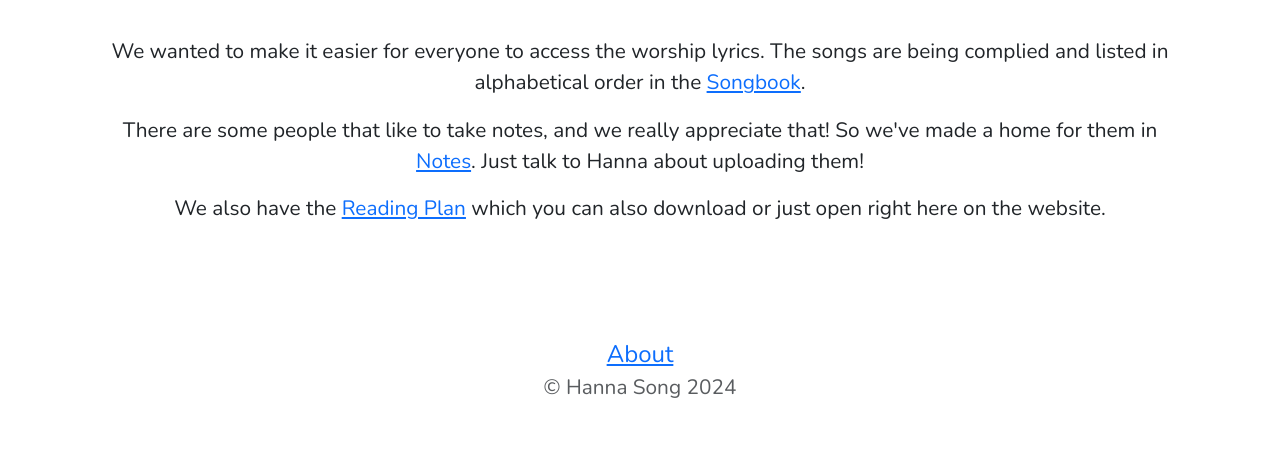
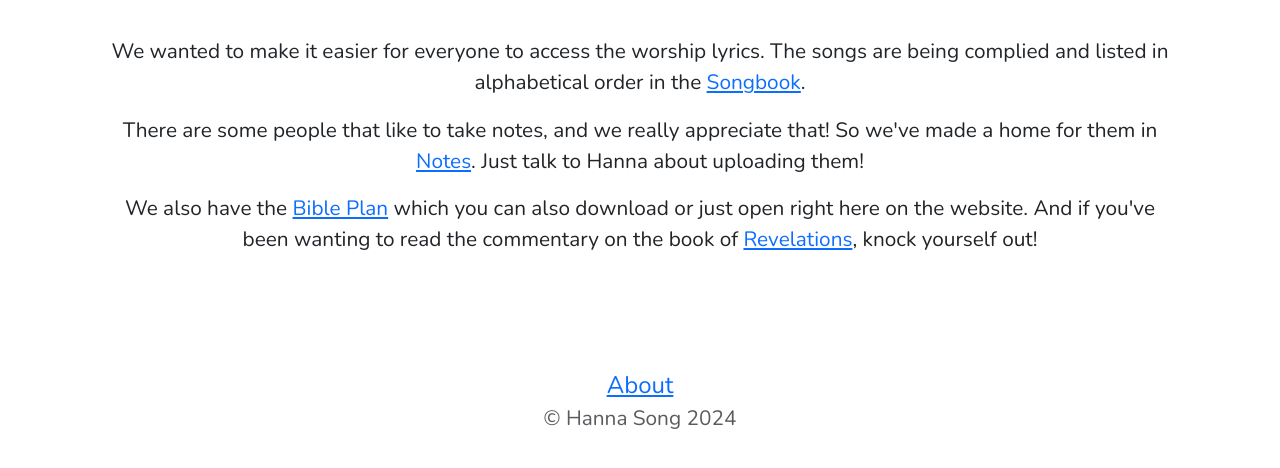
Before and after one commit to hannaesong/duisburg-bible, a Django app: page /about/ in a window 1280 px wide. Shown: the part 273-741 px from the top of the page. Run offline with Django 4.2, Linux system fonts and the light colour scheme.

Commit message:
Added Revelations to About page.

```diff
--- a/mysite/templates/mysite/about.html
+++ b/mysite/templates/mysite/about.html
@@ -26,8 +26,10 @@
           Just talk to Hanna about uploading them!
         </p>
         <p>
-            We also have the <a href="{% static 'mysite/Dec2023-Feb2024.pdf' %}">Reading Plan</a>
-            which you can also download or just open right here on the website.
+            We also have the <a href="{% static 'mysite/Dec2023-Feb2024.pdf' %}">Bible Plan</a>
+            which you can also download or just open right here on the website. And if you've
+            been wanting to read the commentary on the book of <a href="{% static 'mysite/Revelation.pdf' %}">Revelations</a>,
+            knock yourself out!
         </p>
       </div>
     </div>
```
